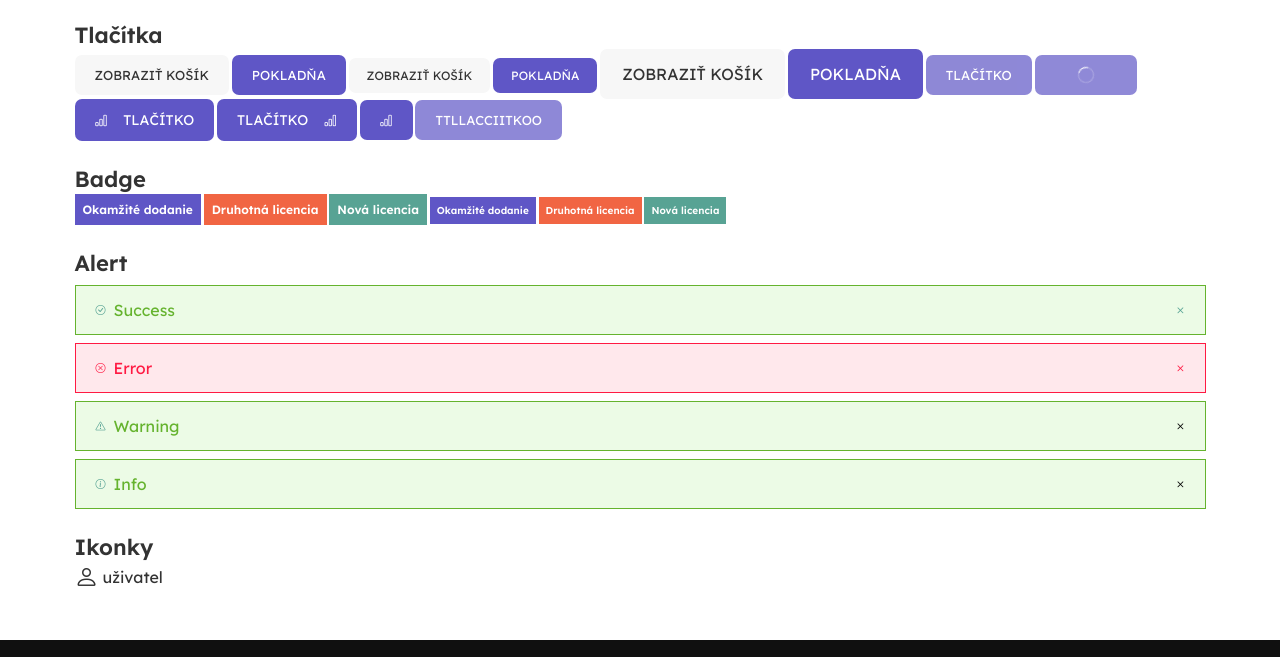
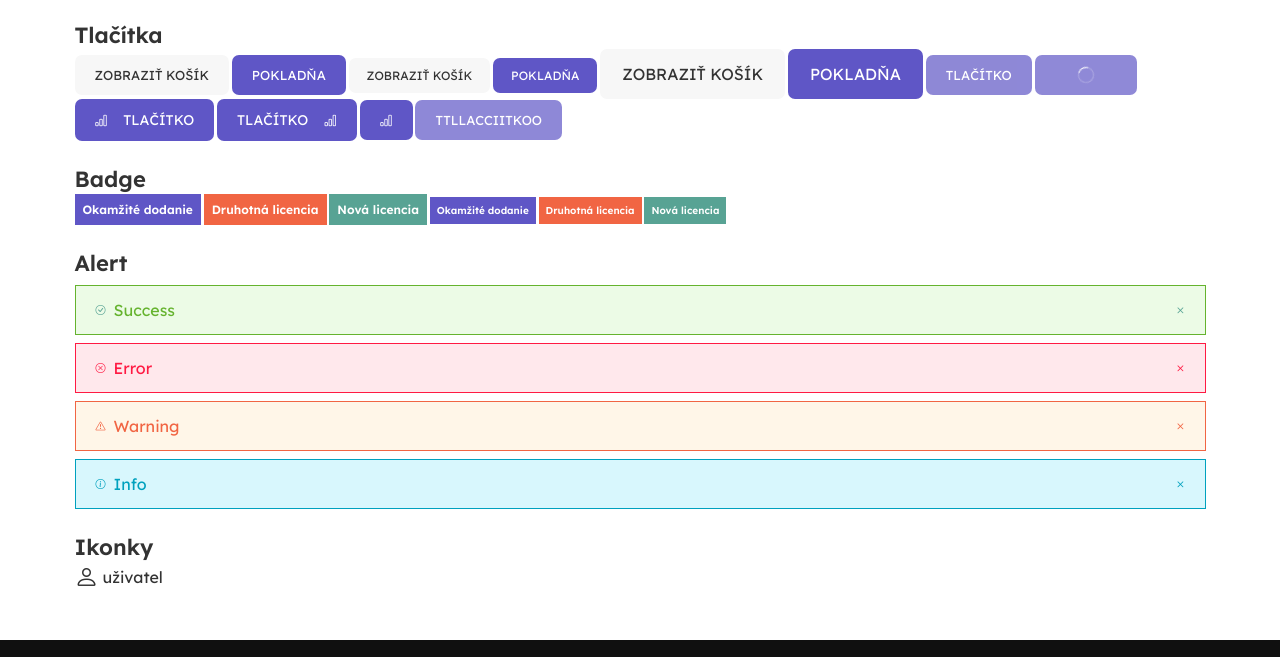
Before and after one commit to Smartshopik/software-eshop, a website: page src/views/components.html in a window 1280 px wide. Shown: the part 329-986 px from the top of the page. Drawn offline with nearby package versions, Linux system fonts and the light colour scheme; files that its build step writes are made by us from their sources; files whose address does not match are found by name.

Commit message:
#11 - dodelani alertu info, warning

```diff
--- a/src/assets/styles/components/alert/_alert.scss
+++ b/src/assets/styles/components/alert/_alert.scss
@@ -48,5 +48,54 @@
     }
     .alert--btn {
         color: get-color(red,500);
+
+
+        &:hover,
+        &:focus,
+        &:active {
+            background-color: darken(get-color(red, 400),10%);
+        }
     }
 }
+.alert--warning {
+    background-color: get-color(orange, 300);
+    border-color: get-color(orange, 500);
+
+    .alert--icon p {
+        color: get-color(orange, 500);
+    }
+    .alert--icon i {
+        color: get-color(orange,500);
+    }
+    .alert--btn {
+        color: get-color(orange,500);
+
+
+        &:hover,
+        &:focus,
+        &:active {
+            background-color: darken(get-color(orange, 300),10%);
+        }
+    }
+}
+.alert--info {
+    background-color: get-color(blue, 400);
+    border-color: get-color(blue, 500);
+
+    .alert--icon p {
+        color: get-color(blue, 500);
+    }
+    .alert--icon i {
+        color: get-color(blue,500);
+    }
+    .alert--btn {
+        color: get-color(blue,500);
+
+
+        &:hover,
+        &:focus,
+        &:active {
+            background-color: darken(get-color(blue, 400),10%);
+        }
+    }
+}
--- a/src/assets/styles/core/variables/_variables.colors.scss
+++ b/src/assets/styles/core/variables/_variables.colors.scss
@@ -19,9 +19,11 @@ $colors: (
         500: #65B32E
     ),
     blue: (
+        400: #a4ecfb6c,
         500: #00A1BE
     ),
     orange: (
+        300: #FFF6E8,
         500: #f16543
     ),
     red: (
--- a/src/views/components.html
+++ b/src/views/components.html
@@ -62,21 +62,21 @@
                     <i class="bi bi-x"></i>
                 </button>
             </div>
-            <div class="alert">
+            <div class="alert alert--warning">
                 <div class="alert--icon">
                     <i class="bi bi-exclamation-triangle"></i>
                     <p>Warning</p>
                 </div>
-                <button type="button">
+                <button type="button" class="alert--btn">
                     <i class="bi bi-x"></i>
                 </button>
             </div>
-            <div class="alert">
+            <div class="alert alert--info">
                 <div class="alert--icon">
                     <i class="bi bi-info-circle"></i>
                     <p>Info</p>
                 </div>
-                <button type="button">
+                <button type="button" class="alert--btn">
                     <i class="bi bi-x"></i>
                 </button>
             </div>
```
Also changed, not shown: public/components.html (+4 -4 lines), public/assets/styles/index.css.
